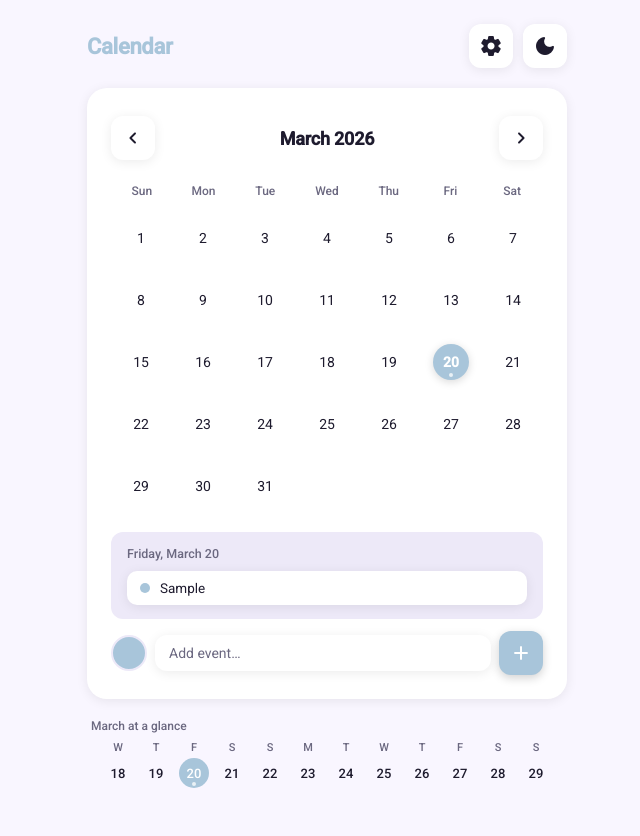
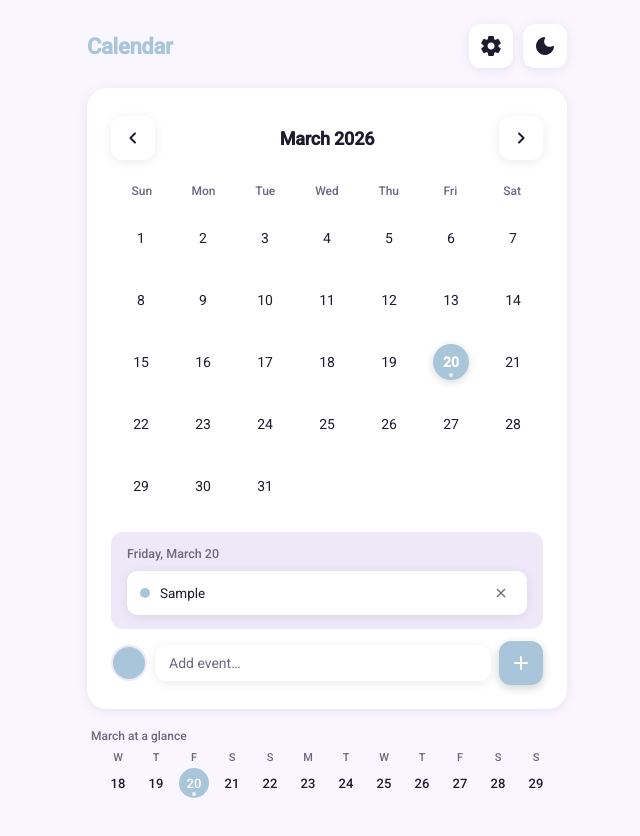
Before and after one commit to CoderKhan997/calendar-app, a plain HTML site: page index.html in a window 1280 px wide. Both pictures are taken after typing "Sample" into the empty fields and a click on the button "add". Shown: the whole page, without its empty margins (313-953 px from the left). Drawn offline with nearby package versions, Linux system fonts and the light colour scheme; a web font is replaced by a local one.

Commit message:
Fix settings panel z-index; add delete event button
- Topbar z-index raised to 100 so settings panel floats above the card
- Each event now has an X button to delete it individually

Co-Authored-By: Claude Sonnet 4.6 <noreply@anthropic.com>

```diff
--- a/index.html
+++ b/index.html
@@ -70,6 +70,7 @@
     [data-theme="dark"] body.has-bg::before { background: rgba(30,27,46,0.65); }
 
     body > * { position: relative; z-index: 1; }
+    .topbar   { z-index: 100; }   /* must exceed .card so settings panel clears it */
 
     body.has-bg .card {
       background: rgba(255,255,255,0.76);
@@ -432,6 +433,19 @@
       flex-shrink: 0;
     }
     .event-text { flex: 1; }
+    .event-delete {
+      background: none;
+      border: none;
+      cursor: pointer;
+      color: var(--on-surface-dim);
+      display: flex; align-items: center; justify-content: center;
+      border-radius: 6px;
+      width: 26px; height: 26px;
+      flex-shrink: 0;
+      transition: background .15s, color .15s;
+      font-size: 16px;
+    }
+    .event-delete:hover { background: #F4A9A820; color: #C0605F; }
     .event-none {
       font-size: 13px;
       color: var(--on-surface-dim);
@@ -767,13 +781,31 @@
       const list = events[k] || [];
       document.getElementById('eventTitle').textContent =
         selected.toLocaleDateString(undefined, { weekday:'long', month:'long', day:'numeric' });
-      document.getElementById('eventList').innerHTML = list.length
-        ? list.map(e =>
-            `<div class="event-item">
-               <span class="event-dot" style="background:${e.color}"></span>
-               <span class="event-text">${e.text}</span>
-             </div>`).join('')
-        : '<div class="event-none">No events — add one below</div>';
+
+      const el = document.getElementById('eventList');
+      if (!list.length) {
+        el.innerHTML = '<div class="event-none">No events — add one below</div>';
+        return;
+      }
+
+      el.innerHTML = '';
+      list.forEach((e, i) => {
+        const item = document.createElement('div');
+        item.className = 'event-item';
+        item.innerHTML =
+          `<span class="event-dot" style="background:${e.color}"></span>
+           <span class="event-text">${e.text}</span>
+           <button class="event-delete" aria-label="Delete event" title="Delete">
+             <span class="material-icons-round" style="font-size:16px">close</span>
+           </button>`;
+        item.querySelector('.event-delete').addEventListener('click', () => {
+          events[k].splice(i, 1);
+          if (!events[k].length) delete events[k];
+          render();
+          renderEvents();
+        });
+        el.appendChild(item);
+      });
     }
 
     /* ── Add event ──────────────────────────────────────────── */
```
